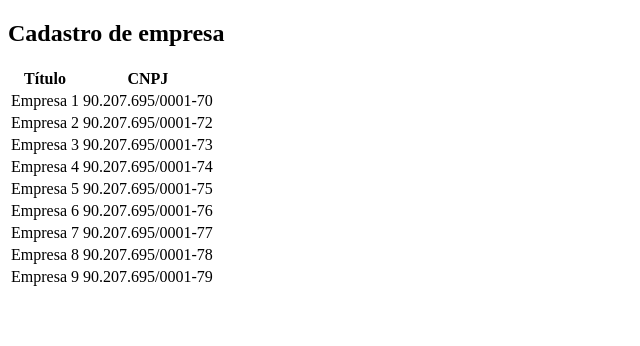
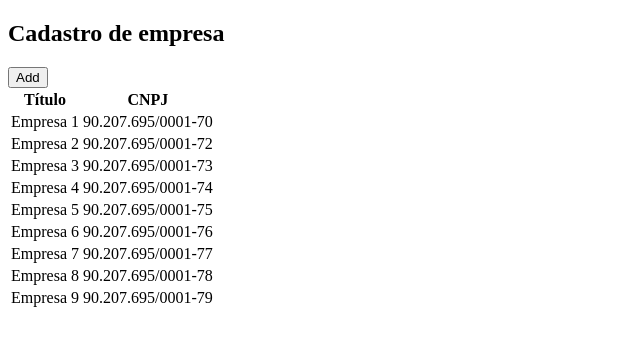
Before and after one commit to matheuszenker/react-crud, a React (Create React App) app: page / in a window 1280 px wide. Shown: the top 346 px of the page, without its empty margins (0-640 px from the left). Built offline with nearby package versions, Linux system fonts and the light colour scheme; data requests are answered from the project's data file; the HTML template or start-up script is replaced by a standard one.

Commit message:
Form base

```diff
--- /dev/null
+++ b/src/components/Crud/components/Form/index.js
@@ -0,0 +1,41 @@
+import React from 'react';
+import PropTypes from 'prop-types';
+
+// import { Container } from './styles';
+
+const Form = ({ handleForm, structure }) => {
+  const fields = structure.map((field, index) => (
+    <div key={index}>
+      <label>{field.alias}</label>
+      <input placeholder={field.alias} name={field.column} />
+    </div>
+  ));
+
+  return (
+    <>
+      <div>
+        <button onClick={handleForm}>Back</button>
+      </div>
+      <div>
+        <form>
+          {fields}
+          <div>
+            <button>Send</button>
+          </div>
+        </form>
+      </div>
+    </>
+  );
+};
+
+Form.propTypes = {
+  handleForm: PropTypes.func.isRequired,
+  structure: PropTypes.arrayOf(
+    PropTypes.shape({
+      alias: PropTypes.string.isRequired,
+      column: PropTypes.string.isRequired,
+    })
+  ).isRequired,
+};
+
+export default Form;
--- a/src/components/Crud/components/TableBody/index.js
+++ b/src/components/Crud/components/TableBody/index.js
@@ -27,7 +27,7 @@ TableBody.propTypes = {
     PropTypes.shape({
       column: PropTypes.string.isRequired,
     })
-  ),
+  ).isRequired,
   data: PropTypes.arrayOf(PropTypes.object),
 };
 
--- a/src/components/Crud/index.js
+++ b/src/components/Crud/index.js
@@ -4,25 +4,40 @@ import axios from 'axios';
 
 import TableHeader from './components/TableHeader';
 import TableBody from './components/TableBody';
+import Form from './components/Form';
 // import { Container } from './styles';
 
 export default class Crud extends Component {
   state = {
     data: [],
+    showForm: false,
   };
 
   componentDidMount() {
-    axios.get(`http://localhost:3001/companies`).then(res => {
+    axios.get(this.props.url).then(res => {
       const { data } = res;
       this.setState({ data });
     });
   }
 
+  handleForm = () => {
+    this.setState(prevState => ({
+      showForm: !prevState.showForm,
+    }));
+  };
+
   render() {
     const { data } = this.state;
     const { structure } = this.props.data;
 
+    if (this.state.showForm) {
+      return <Form handleForm={this.handleForm} structure={structure} />;
+    } else {
       return (
+        <>
+          <div>
+            <button onClick={this.handleForm}>Add</button>
+          </div>
           <table>
             <thead>
               <TableHeader structure={structure} />
@@ -31,7 +46,9 @@ export default class Crud extends Component {
               <TableBody data={data} structure={structure} />
             </tbody>
           </table>
+        </>
       );
+    }
   }
 }
 
--- a/src/pages/Company/index.js
+++ b/src/pages/Company/index.js
@@ -9,7 +9,7 @@ const Company = () => {
         <h2>Cadastro de empresa</h2>
       </div>
       <Crud
-        url="/companies"
+        url="http://localhost:3001/companies"
         data={{
           structure: [
             { column: 'title', alias: 'Título' },
```
Lines whose indentation alone changed are shown as unchanged.
